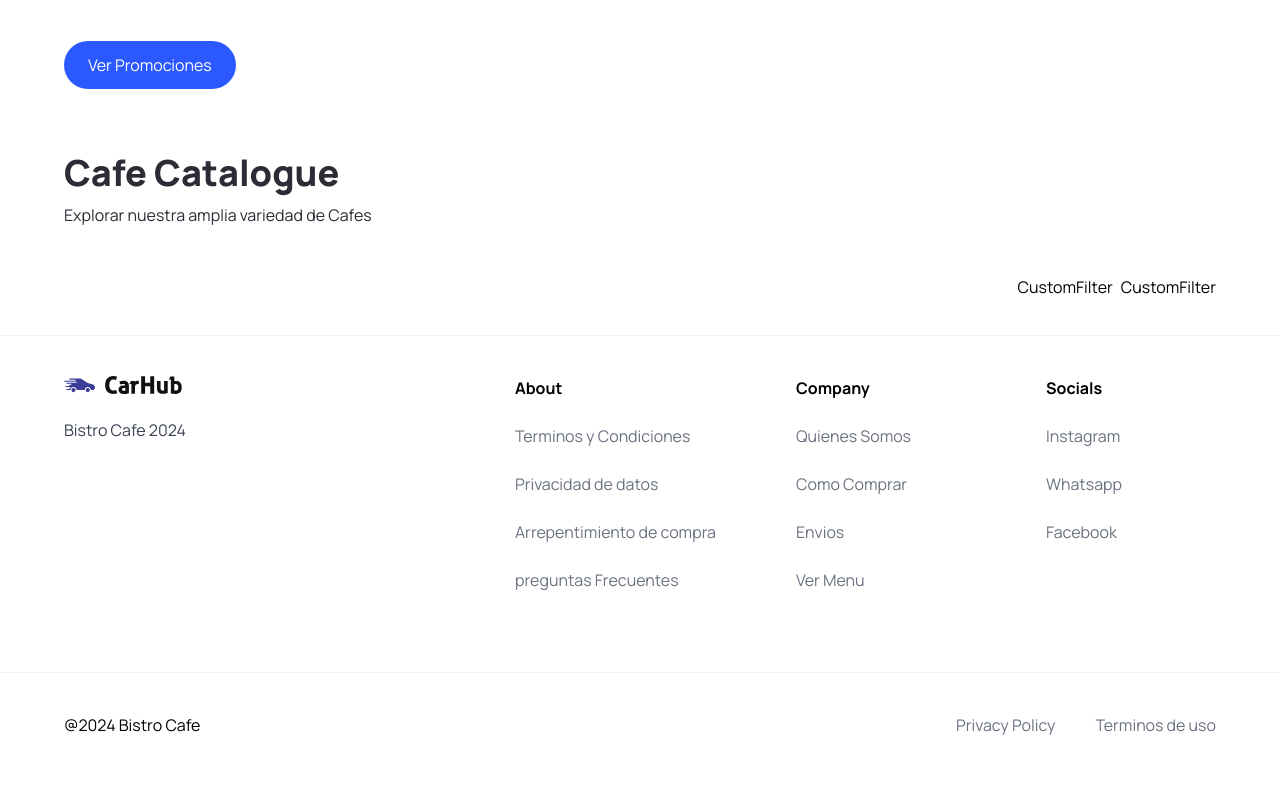
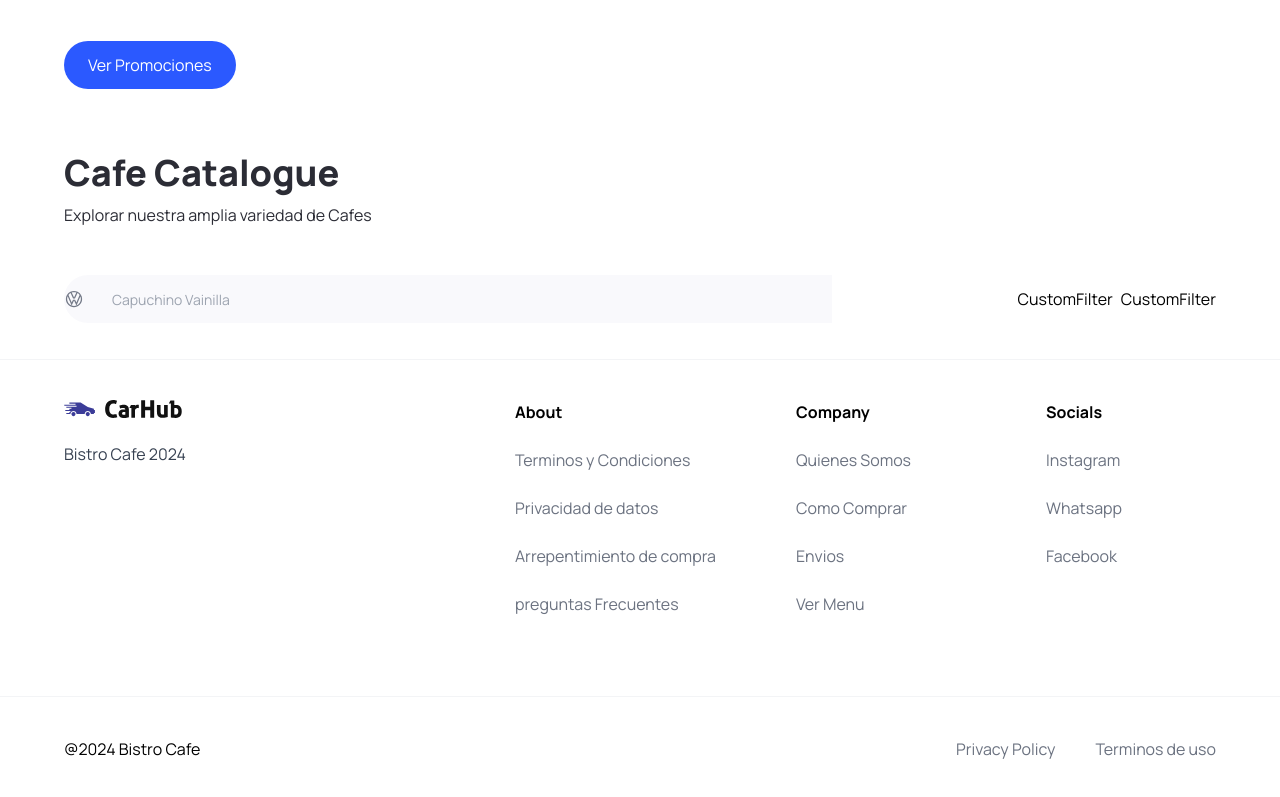
Before and after one commit to Nicoogf/CoffeShop, a Next.js app: page / in a window 1280 px wide. Shown: the part 724-1521 px from the top of the page. Built offline with nearby package versions, Linux system fonts and the light colour scheme.

Commit message:
Lista de opciones y filtrados

```diff
--- a/components/SearchManufacturer.tsx
+++ b/components/SearchManufacturer.tsx
@@ -1,13 +1,46 @@
 "use client"
 import { SearchManufacturerPros } from '@/types'
-import React from 'react'
+import React, { useState, Fragment } from 'react'
 import { Combobox, Transition } from '@headlessui/react'
+import Image from 'next/image'
 
 const SearchManufacturer = ({ manufacturer, setManufacturer }: SearchManufacturerPros) => {
+    const [query, setQuery] = useState("")
     return (
         <div className='search-manufacturer'>
             <Combobox>
                 <div className='relative w-full'>
+                    <Combobox.Button className="absolute top-[14px]">
+
+                        {/* Cambiar Logo*/}
+                        <Image
+                            src="/car-logo.svg"
+                            alt="cafe logo"
+                            width={20}
+                            height={20}
+                        />
+
+                    </Combobox.Button>
+
+                    <Combobox.Input className="search-manufacturer__input"
+                        placeholder='Capuchino Vainilla'
+                        displayValue={(manufacturer: string) => (manufacturer)}
+                        onChange={(e) => setQuery(e.target.value)}
+                    />
+
+                    <Transition
+                        as={Fragment}
+                        leave="transition ease-in duration-100"
+                        leaveFrom='opacity-100'
+                        leaveTo='opacity-0'
+                        afterLeave={() => setQuery("")}>
+
+                        <Combobox.Options>
+
+                        </Combobox.Options>
+
+                    </Transition>
+
 
                 </div>
             </Combobox>
```
